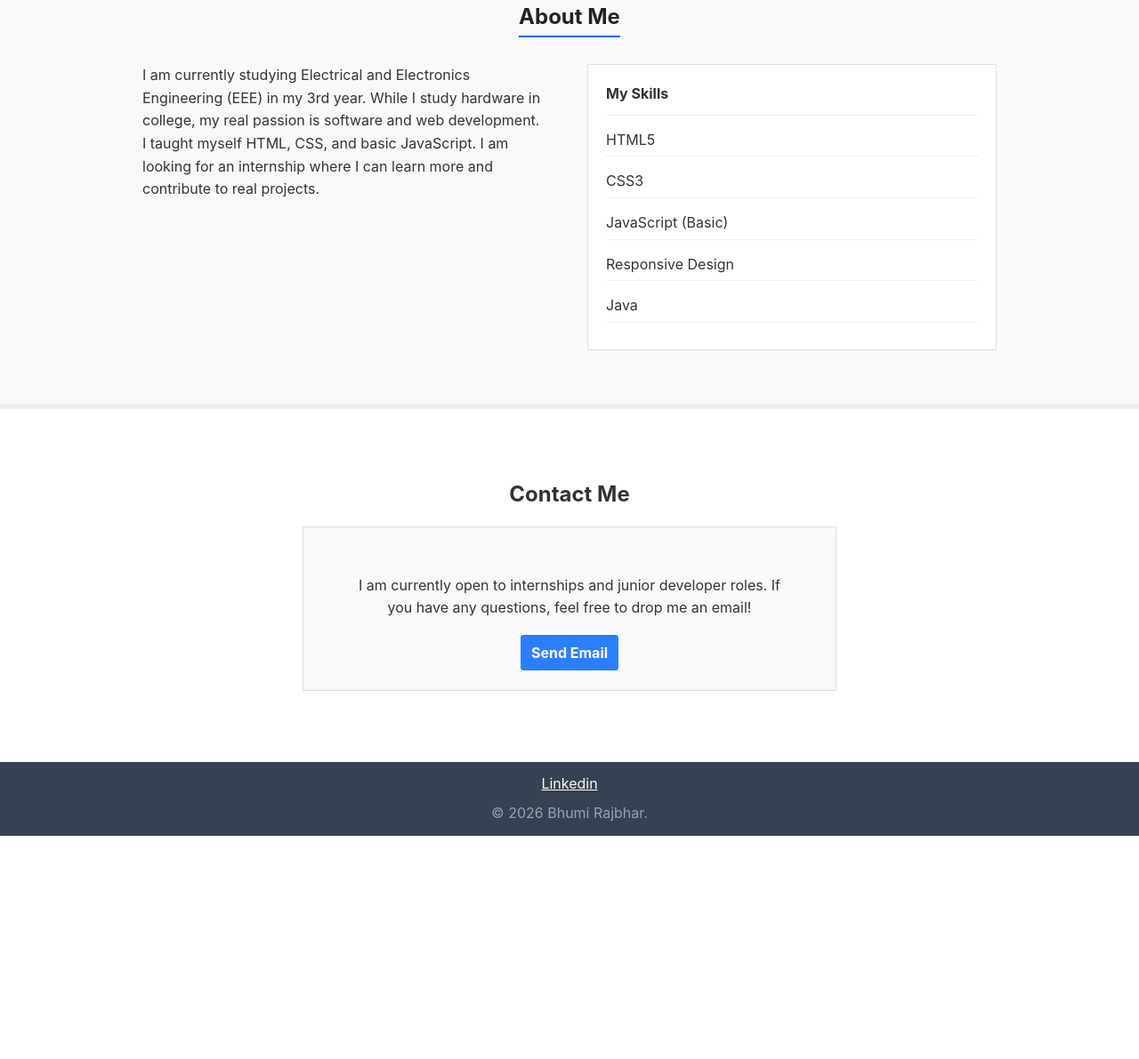
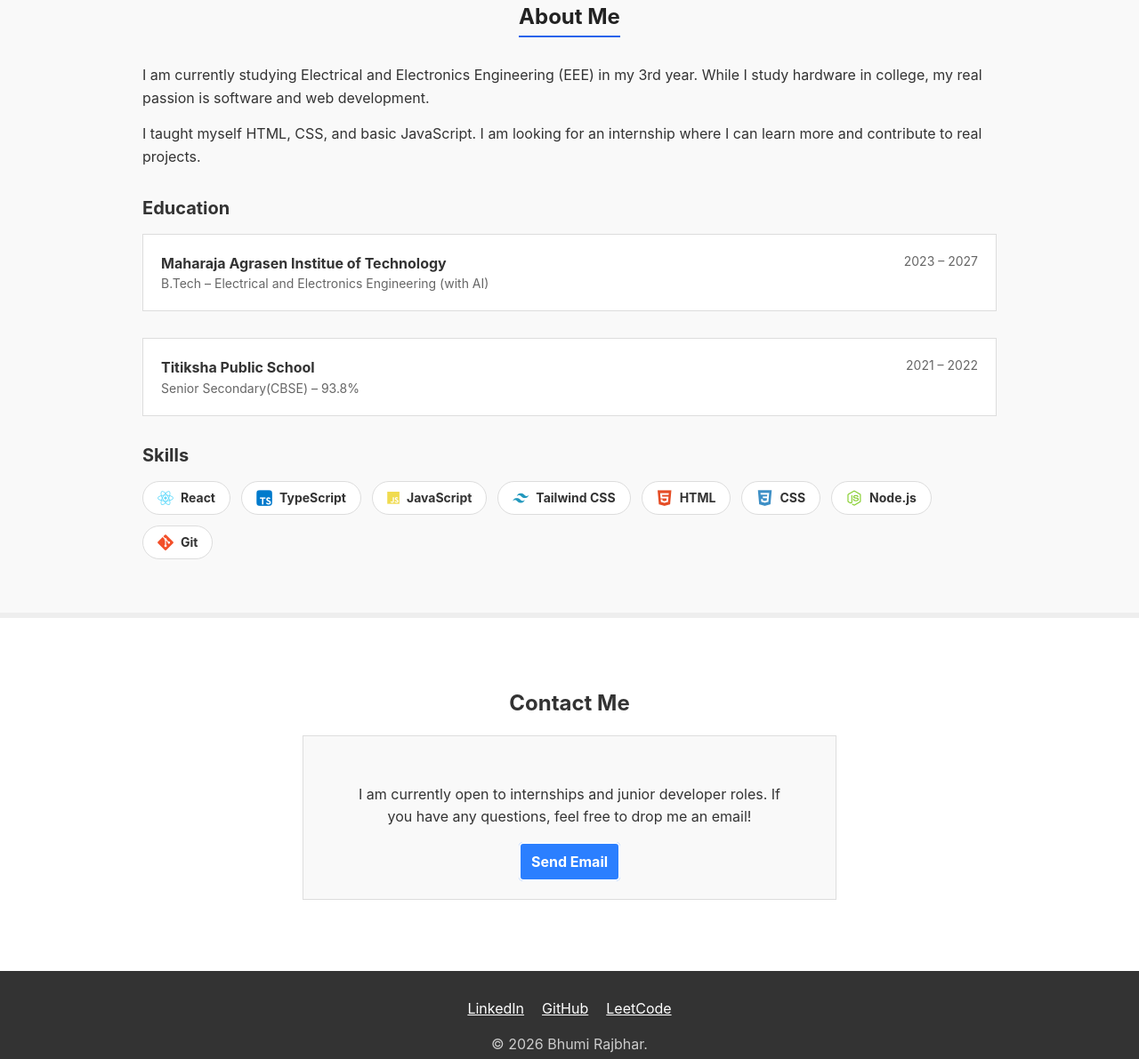
Before and after one commit to thepbhumirajbhar/portfolio, a website: page index.html in a window 1280 px wide. Shown: the part 653-1844 px from the top of the page at 89% size. Before the commit the page ends 1593 px from the top, so only its background shows below. Drawn offline with nearby package versions, Linux system fonts and the light colour scheme.

Commit message:
feat: add education section, updated skills with Devicon

```diff
--- a/index.html
+++ b/index.html
@@ -1,37 +1,61 @@
-<!DOCTYPE html>
+<!doctype html>
 <html lang="en">
   <head>
-  <meta charset="UTF-8">
-  <meta name="viewport" content="width=device-width, initial-scale=1.0">
-  <link href="./dist/output.css" rel="stylesheet">
+    <meta charset="UTF-8" />
+    <meta name="viewport" content="width=device-width, initial-scale=1.0" />
+    <link href="./dist/output.css" rel="stylesheet" />
+    <link
+      rel="stylesheet"
+      href="https://cdn.jsdelivr.net/npm/devicon@2.15.1/devicon.min.css"
+    />
     <title>Bhumi Rajbhar</title>
   </head>
 
-
-<body class="m-0 p-0 box-border font-[Arial, sans-serif] text-[#333] leading-[1.6] bg-white antialiased">
-  <nav class="fixed top-0 border-b border-[#e9ecef] text-[slategray] w-full py-3.75 z-50 bg-[#f8f9fa]">
+  <body
+    class="m-0 p-0 box-border font-[Arial, sans-serif] text-[#333] leading-[1.6] bg-white antialiased"
+  >
+    <nav
+      class="fixed top-0 border-b border-[#e9ecef] text-[slategray] w-full py-3.75 z-50 bg-[#f8f9fa]"
+    >
       <div class="max-w-250 mx-auto px-5 flex justify-between items-center">
-      <a href="#" class="text-[1.25rem] text-black font-bold"> Bhumi Rajbhar</a>
+        <a href="#" class="text-[1.25rem] text-black font-bold">
+          Bhumi Rajbhar</a
+        >
 
         <ul class="flex gap-5 list-none">
-
-        <li><a href="#home" class="text-[#555] no-underline hover:text-[#2563eb] hover:underline">Home</a></li>
-        <li><a href="#about" class="text-[#555] no-underline hover:text-[#2563eb] hover:underline">About</a></li>
-        <li><a href="#contact" class="text-[#555] no-underline hover:text-[#2563eb] hover:underline">Contact</a></li>
-
+          <li>
+            <a
+              href="#home"
+              class="text-[#555] no-underline hover:text-[#2563eb] hover:underline"
+              >Home</a
+            >
+          </li>
+          <li>
+            <a
+              href="#about"
+              class="text-[#555] no-underline hover:text-[#2563eb] hover:underline"
+              >About</a
+            >
+          </li>
+          <li>
+            <a
+              href="#contact"
+              class="text-[#555] no-underline hover:text-[#2563eb] hover:underline"
+              >Contact</a
+            >
+          </li>
         </ul>
       </div>
     </nav>
 
     <!--hero section-->
-    <section id="home"
-    class="text-center bg-white px-6 py-25 md:mx-25">
+    <section id="home" class="text-center bg-white px-6 py-25 md:mx-25">
       <div class="container py-5 m-auto">
-
         <img
           src="assets/profile.jpg"
           alt="profile picture"
-        class="w-45 h-45 rounded-full border border-[#ddd] object-cover object-top mb-5 mx-auto  ">
+          class="w-45 h-45 rounded-full border border-[#ddd] object-cover object-top mb-5 mx-auto"
+        />
 
         <h1 class="m-5 text-2xl text-black font-bold">
           Hi! I am Bhumi Rajbhar
@@ -42,84 +66,181 @@
         </p>
 
         <div class="flex justify-center gap-3.75">
-          <a href="#contact"
-          class="inline-block rounded font-bold border border-transparent cursor-pointer px-5 py-2.5 bg-[#2563eb] text-white no-underline hover:bg-[#1d4ed8]">Hire me </a>
+          <a
+            href="#contact"
+            class="inline-block rounded font-bold border border-transparent cursor-pointer px-5 py-2.5 bg-[#2563eb] text-white no-underline hover:bg-[#1d4ed8]"
+            >Hire me
+          </a>
 
-          <a href="#about" class="inline-block rounded font-bold border border-[#ccc] cursor-pointer px-5 py-2.5 bg-[#f3f4f6] text-[#333] no-underline hover:bg-[#e5e7eb]">Learn More</a>
+          <a
+            href="#about"
+            class="inline-block rounded font-bold border border-[#ccc] cursor-pointer px-5 py-2.5 bg-[#f3f4f6] text-[#333] no-underline hover:bg-[#e5e7eb]"
+            >Learn More</a
+          >
         </div>
       </div>
     </section>
 
     <!--About Section-->
-    <section id="about"
-    class="py-15 bg-[#f9f9f9] border-t border-b border-[#eee]">
+    <section
+      id="about"
+      class="py-15 bg-[#f9f9f9] border-t border-b border-[#eee]"
+    >
       <div class="px-5 mx-auto max-w-250">
-
         <div class="text-center">
-          <h2 class="text-2xl font-bold mb-7.5 text-[#222] border-b-2 border-[#2563eb] pb-1.25 inline-block">
+          <h2
+            class="text-2xl font-bold mb-7.5 text-[#222] border-b-2 border-[#2563eb] pb-1.25 inline-block"
+          >
             About Me
           </h2>
         </div>
 
-        <div class="grid grid-cols-1 md:grid-cols-2 gap-10 items-start">
-          <div class="mb-3.75">
-            <p>
-               I am currently studying Electrical and Electronics Engineering (EEE) in my 3rd year. While I study hardware in college, my real passion is software and web development.
+        <p class="mb-3.75">
+          I am currently studying Electrical and Electronics Engineering (EEE)
+          in my 3rd year. While I study hardware in college, my real passion is
+          software and web development.
         </p>
-            <p>
-               I taught myself HTML, CSS, and basic JavaScript. I am looking for an internship where I can learn more and contribute to real projects.
+        <p class="mb-7.5">
+          I taught myself HTML, CSS, and basic JavaScript. I am looking for an
+          internship where I can learn more and contribute to real projects.
+        </p>
+
+        <h3 class="font-bold text-xl mb-3.75">Education</h3>
+        <div
+          class="bg-white border border-[#ddd] p-5 mb-7.5 flex justify-between items-start flex-wrap gap-2"
+        >
+          <div>
+            <p class="font-bold">Maharaja Agrasen Institue of Technology</p>
+            <p class="text-sm text-[#666]">
+              B.Tech &ndash; Electrical and Electronics Engineering (with AI)
             </p>
           </div>
-          <div class="bg-white p-5 border border-[#ddd]">
-            <h3 class="font-bold mb-2.5 pb-2.5 border-b border-[#eee]"> My Skills</h3>
-            <div class="mb-2.5 py-1.25 border-b border-[#eee]">HTML5</div>
-            <div class="mb-2.5 py-1.25 border-b border-[#eee]">CSS3</div>
-            <div class="mb-2.5 py-1.25 border-b border-[#eee]">JavaScript (Basic)</div>
-            <div class="mb-2.5 py-1.25 border-b border-[#eee]">Responsive Design</div>
-            <div class="mb-2.5 py-1.25 border-b border-[#eee]">Java</div>
+          <span class="text-sm text-[#666]">2023 &ndash; 2027 </span>
         </div>
+
+        <div
+          class="bg-white border border-[#ddd] p-5 mb-7.5 flex justify-between items-start flex-wrap gap-2"
+        >
+          <div>
+            <p class="font-bold">Titiksha Public School</p>
+            <p class="text-sm text-[#666]">
+              Senior Secondary(CBSE) &ndash; 93.8%
+            </p>
+          </div>
+          <span class="text-sm text-[#666]">2021 &ndash; 2022 </span>
+        </div>
+
+        <h3 class="font-bold text-xl mb-3.75">Skills</h3>
+        <div class="flex flex-wrap gap-3">
+          <span
+            class="inline-flex items-center gap-2 bg-white border border-[#ddd] rounded-full px-4 py-2 text-sm font-bold"
+          >
+            <i
+              class="devicon-react-original colored"
+              style="font-size: 18px"
+            ></i
+            >React
+          </span>
+          <span
+            class="inline-flex items-center gap-2 bg-white border border-[#ddd] rounded-full px-4 py-2 text-sm font-bold"
+          >
+            <i
+              class="devicon-typescript-plain colored rounded-sm overflow-hidden"
+              style="font-size: 18px"
+            ></i
+            >TypeScript
+          </span>
+          <span
+            class="inline-flex items-center gap-2 bg-white border border-[#ddd] rounded-full px-4 py-2 text-sm font-bold"
+          >
+            <i
+              class="devicon-javascript-plain colored"
+              style="font-size: 18px rounded-sm overflow-hidden"
+            ></i
+            >JavaScript
+          </span>
+          <span
+            class="inline-flex items-center gap-2 bg-white border border-[#ddd] rounded-full px-4 py-2 text-sm font-bold"
+          >
+            <i
+              class="devicon-tailwindcss-plain colored"
+              style="font-size: 18px"
+            ></i
+            >Tailwind CSS
+          </span>
+          <span
+            class="inline-flex items-center gap-2 bg-white border border-[#ddd] rounded-full px-4 py-2 text-sm font-bold"
+          >
+            <i class="devicon-html5-plain colored" style="font-size: 18px"></i
+            >HTML
+          </span>
+          <span
+            class="inline-flex items-center gap-2 bg-white border border-[#ddd] rounded-full px-4 py-2 text-sm font-bold"
+          >
+            <i class="devicon-css3-plain colored" style="font-size: 18px"></i
+            >CSS
+          </span>
+          <span
+            class="inline-flex items-center gap-2 bg-white border border-[#ddd] rounded-full px-4 py-2 text-sm font-bold"
+          >
+            <i class="devicon-nodejs-plain colored" style="font-size: 18px"></i
+            >Node.js
+          </span>
+          <span
+            class="inline-flex items-center gap-2 bg-white border border-[#ddd] rounded-full px-4 py-2 text-sm font-bold"
+          >
+            <i class="devicon-git-plain colored" style="font-size: 18px"></i>Git
+          </span>
         </div>
       </div>
     </section>
 
-
     <!--contact section-->
-    <section id="contact"
-    class="p-15 bg-white border-t-[5px] border-t-[#eee]">
+    <section id="contact" class="p-15 bg-white border-t-[5px] border-t-[#eee]">
       <div class="container py-5 m-auto">
         <div class="text-center">
           <h2 class="text-2xl font-bold pb-5">Contact Me</h2>
         </div>
 
-        <div class="bg-[#f9f9f9] mx-auto p-7 text-center w-full max-w-150 border border-[#ddd]">
+        <div
+          class="bg-[#f9f9f9] mx-auto p-7 text-center w-full max-w-150 border border-[#ddd]"
+        >
           <p class="p-6.25 text-md">
-            I am currently open to internships and junior developer roles. If you have any questions, feel free to drop me an email!
+            I am currently open to internships and junior developer roles. If
+            you have any questions, feel free to drop me an email!
           </p>
-          <a href="mailto:bhumirajbhar60@gmail.com?subject=Portfolio Inquiry&body=Hi Bhumi, I saw your portfolio and..."
-            class=" bg-blue-500 px-3 py-2.5 text-white font-bold border-2 rounded-[5px]
-          hover:underline hover:bg-blue-600 ">
+          <a
+            href="mailto:bhumirajbhar60@gmail.com?subject=Portfolio Inquiry&body=Hi Bhumi, I saw your portfolio and..."
+            class="bg-blue-500 px-3 py-2.5 text-white font-bold border-2 rounded-[5px] hover:underline hover:bg-blue-600"
+          >
             Send Email
           </a>
         </div>
       </div>
     </section>
 
-
     <!-- footer-->
-     <footer class="bg-gray-700 text-center text-gray-400">
-      <div class="mx-auto px-3">
-        <div class="pt-3 pb-2">
-          <a href="https://www.linkedin.com/in/bhumi-rajbhar-292633291/"
-            class="underline text-amber-50">
-            Linkedin
-          </a>
+    <footer class="bg-[#333] text-[#ccc] py-7.5 text-center pb-27.5">
+      <div class="max-w-250 mx-auto px-5">
+        <div class="flex justify-center gap-5 mb-3.75">
+          <a
+            href="https://www.linkedin.com/in/bhumi-rajbhar-292633291/"
+            class="text-white underline"
+            >LinkedIn</a
+          >
+          <a
+            href="https://github.com/thepbhumirajbhar"
+            class="text-white underline"
+            >GitHub</a
+          >
+          <a
+            href="https://leetcode.com/u/bhumirajbhar/"
+            class="text-white underline"
+            >LeetCode</a
+          >
         </div>
-        <p class="pb-3">
-          &copy; 2026 Bhumi Rajbhar.
-        </p>
+        <p>&copy; 2026 Bhumi Rajbhar.</p>
       </div>
     </footer>
-
-
   </body>
 </html>
```
Also changed, not shown: css/input.css (renamed from input.css), dist/output.css, 2 other files. Lines whose indentation alone changed are shown as unchanged.
